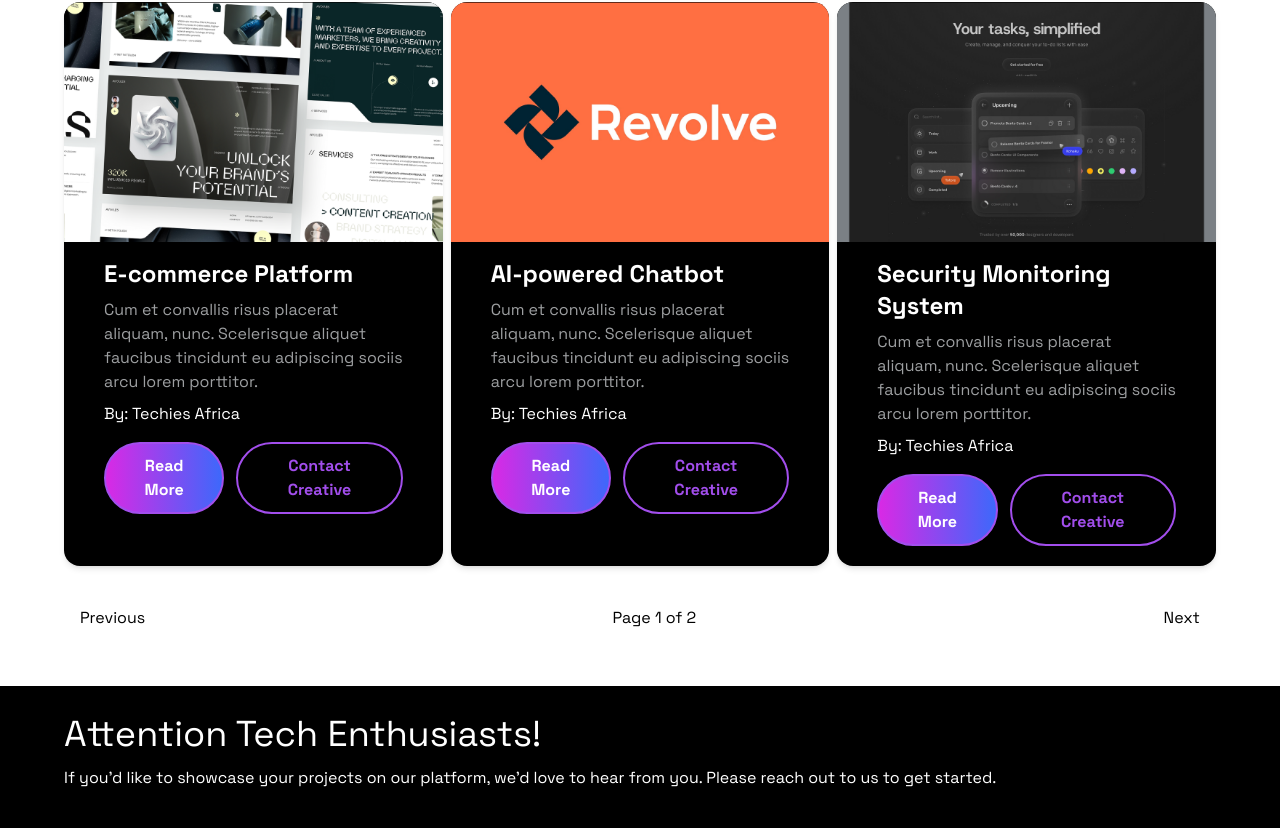
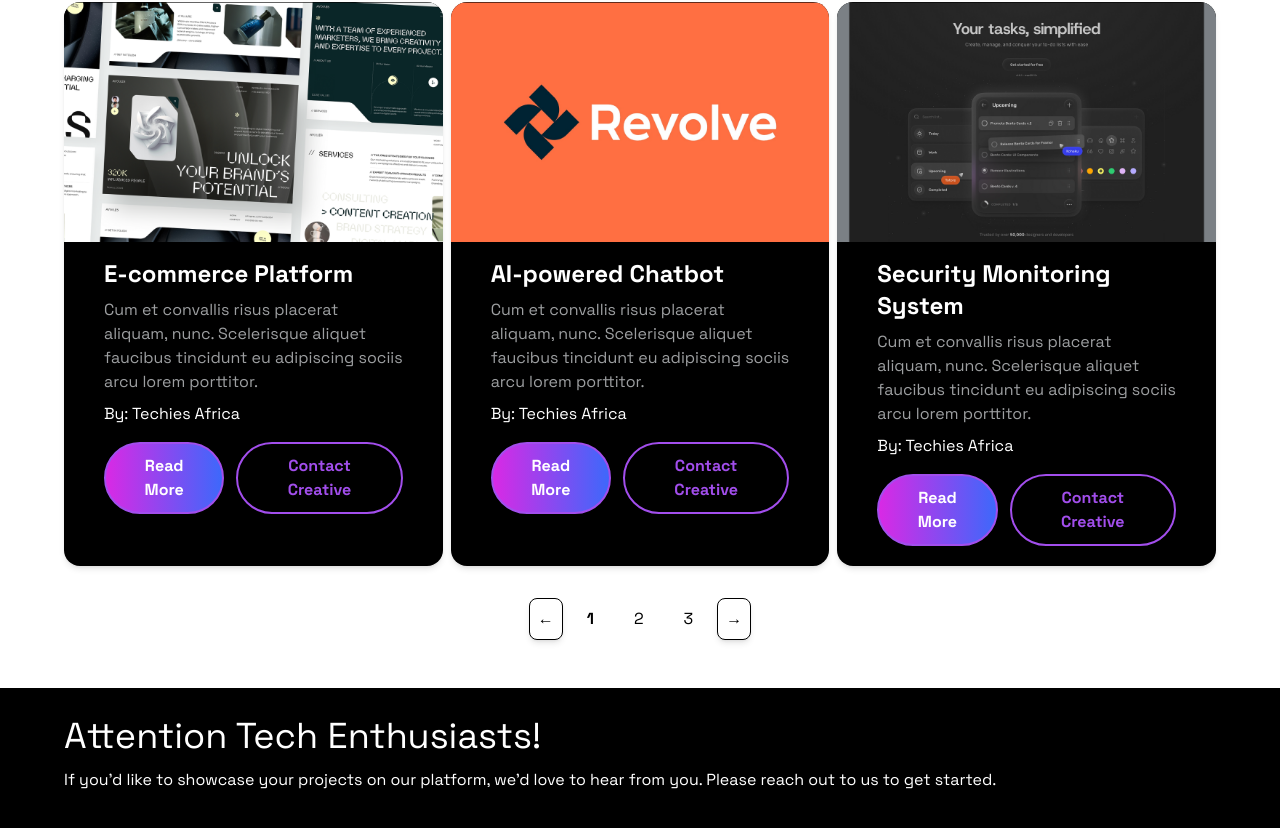
Before and after one commit to SalemDevX/Techies_Africa-Project, a React (Vite) app: page /Projects in a window 1280 px wide. Shown: the part 1364-2192 px from the top of the page. Built offline with nearby package versions, Linux system fonts and the light colour scheme.

Commit message:
Changing some things in the contact form components

```diff
--- a/src/components/Projects/ContactForm.jsx
+++ b/src/components/Projects/ContactForm.jsx
@@ -23,7 +23,7 @@ const ContactForm = () => {
               <input
                 type="text"
                 placeholder="e.g. Alex Tolu"
-                className="mt-1 block w-full px-3 py-2 border border-[#DAE0E6] rounded-md shadow-sm focus:outline-none focus:ring-[#DAE0E6]focus:border-dark"
+                className="mt-1 block w-full px-3 py-2 border border-[#DAE0E6] rounded-md shadow-sm focus:outline-none focus:ring-[#DAE0E6] focus:border-dark"
               />
             </div>
             <div>
@@ -33,7 +33,7 @@ const ContactForm = () => {
               <input
                 type="email"
                 placeholder="e.g. alextolu@gmail.com"
-                className="mt-1 block w-full px-3 py-2 border border-[#DAE0E6] rounded-md shadow-sm focus:outline-none focus:ring-[#DAE0E6]focus:border-dark"
+                className="mt-1 block w-full px-3 py-2 border border-[#DAE0E6] rounded-md shadow-sm focus:outline-none focus:ring-[#DAE0E6] focus:border-dark"
               />
             </div>
             <div>
--- a/src/components/Projects/OurProject.jsx
+++ b/src/components/Projects/OurProject.jsx
@@ -142,16 +142,21 @@ const OurProject = () => {
   const indexOfFirstCard = indexOfLastCard - cardsPerPage;
   const currentCards = filteredCards.slice(indexOfFirstCard, indexOfLastCard);
 
+  const getPaginationGroup = () => {
+    let start = Math.floor((currentPage - 1) / 3) * 3;
+    return new Array(3).fill().map((_, idx) => start + idx + 1);
+  };
+
   return (
     <section>
       <div className="bg-white relative pb-12 h-full">
-        <div className="max-w-[90%] mx-auto   xl:mb-0  items-center h-full">
+        <div className="max-w-[90%] mx-auto xl:mb-0 items-center h-full">
           <div className="flex flex-col justify-center h-full text-dark">
             <h6 className="font-semibold text-2xl xl:mt-10 pt-7 text-[#5846FB] mb-4">
               Our Projects
             </h6>
             <h1 className="text-5xl xl:text-[70px] font-semibold mb-4 break-all xl:whitespace-nowrap">
-              Our Groundbreak{""}ing Projects
+              Our Groundbreaking Projects
             </h1>
             <p className="mb-2 mr-10 text-xl xl:text-base font-semibold text-[#000000]">
               Cum et convallis risus placerat aliquam, nunc. Scelerisque aliquet
@@ -176,6 +181,7 @@ const OurProject = () => {
             ))}
           </div>
 
+          {/* Cards */}
           <div className="mt-8">
             <div className="grid grid-cols-1 sm:grid-cols-2 lg:grid-cols-3 gap-2">
               {currentCards.map((card) => (
@@ -218,23 +224,56 @@ const OurProject = () => {
             </div>
 
             {/* Pagination controls */}
-            <div className="flex justify-between items-center mt-8">
+            <div className="flex justify-center items-center mt-8 space-x-2">
+              {/* Previous Button */}
               <button
                 onClick={handlePrevPage}
                 disabled={currentPage === 1}
-                className="bg-gray-300 py-2 px-4 rounded-lg"
+                className="p-2 border rounded-lg bg-white shadow-md text-gray-500 hover:bg-gray-200"
               >
-                Previous
+                ←
               </button>
-              <span className="text-gray-700">
-                Page {currentPage} of {totalPages}
-              </span>
+
+              {/* Page Numbers */}
+              {getPaginationGroup().map((pageNumber) => (
+                <button
+                  key={pageNumber}
+                  onClick={() => setCurrentPage(pageNumber)}
+                  className={`p-2 px-4 rounded-lg ${
+                    pageNumber === currentPage
+                      ? "bg-gray-200 text-gray-900 font-bold"
+                      : "bg-white text-gray-600 hover:bg-gray-100"
+                  }`}
+                >
+                  {pageNumber}
+                </button>
+              ))}
+
+              {totalPages > 3 && currentPage < totalPages && (
+                <span className="p-2 text-gray-500">...</span>
+              )}
+
+              {/* Last Page */}
+              {totalPages > 3 && (
+                <button
+                  onClick={() => setCurrentPage(totalPages)}
+                  className={`p-2 px-4 rounded-lg ${
+                    totalPages === currentPage
+                      ? "bg-gray-200 text-gray-900 font-bold"
+                      : "bg-white text-gray-600 hover:bg-gray-100"
+                  }`}
+                >
+                  {totalPages}
+                </button>
+              )}
+
+              {/* Next Button */}
               <button
                 onClick={handleNextPage}
                 disabled={currentPage === totalPages}
-                className="bg-gray-300 py-2 px-4 rounded-lg"
+                className="p-2 border rounded-lg bg-white shadow-md text-gray-500 hover:bg-gray-200"
               >
-                Next
+                →
               </button>
             </div>
           </div>
```
